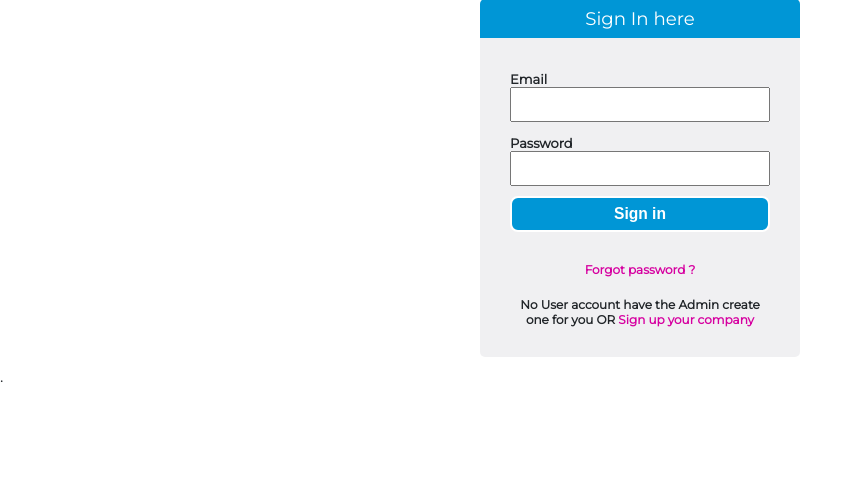
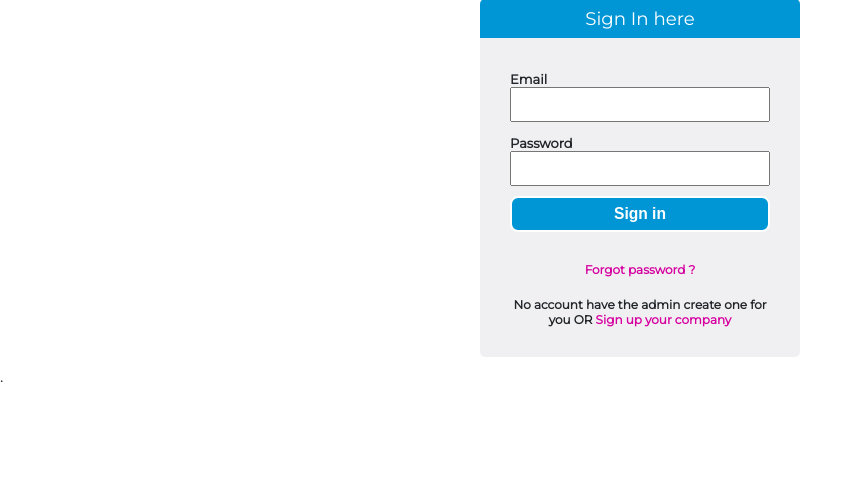
Before and after one commit to KabakiAntony/rms, a Flask app: page /fe/signin in a window 1280 px wide. Shown: the part 135-624 px from the top of the page, without its empty margins (0-862 px from the left). Run offline with Flask 2, Linux system fonts and the light colour scheme; parts of the project's set-up code (start-up, migrations or seed data) failed here and were passed over.

Commit message:
Cleaned up the ui

```diff
--- a/app/templates/signin.html
+++ b/app/templates/signin.html
@@ -44,18 +44,19 @@
                             <label >Password</label>
                             <input  type="password" class="input" name ="inPassword" id="inPassword" required>
                             <input type="submit" id="submit" class="submit" value="Sign in">
-                            <div class="text-center"><a href="/fe/reset">Forgot password ?</a></div>
-                            <div class="text-center">No User account have the Admin create one for you OR <a href="/" id="bottom-sign-in">Sign up your company</a></div>
+                            <div class="text-center"><a href="/fe/forgot">Forgot password ?</a></div>
+                            <div class="text-center">No account have the admin create one for you OR <a href="/" id="bottom-sign-in">Sign up your company</a></div>
                        </form>
                       </div>
                 </div>
             </div>
         </div>
         <div id="signup-success"></div>
+        <div id="hack">.</div>
         <footer>
             <p>&copy; RMS 2020&nbsp;&nbsp;<a href="https://twitter.com/kabakikiarie">Find RMS Admin Here</a></p>
           </footer>
-          <div id="hack">.</div>
+          <!-- <div id="hack">.</div> -->
     </div>
 </body>
 </html>
```
